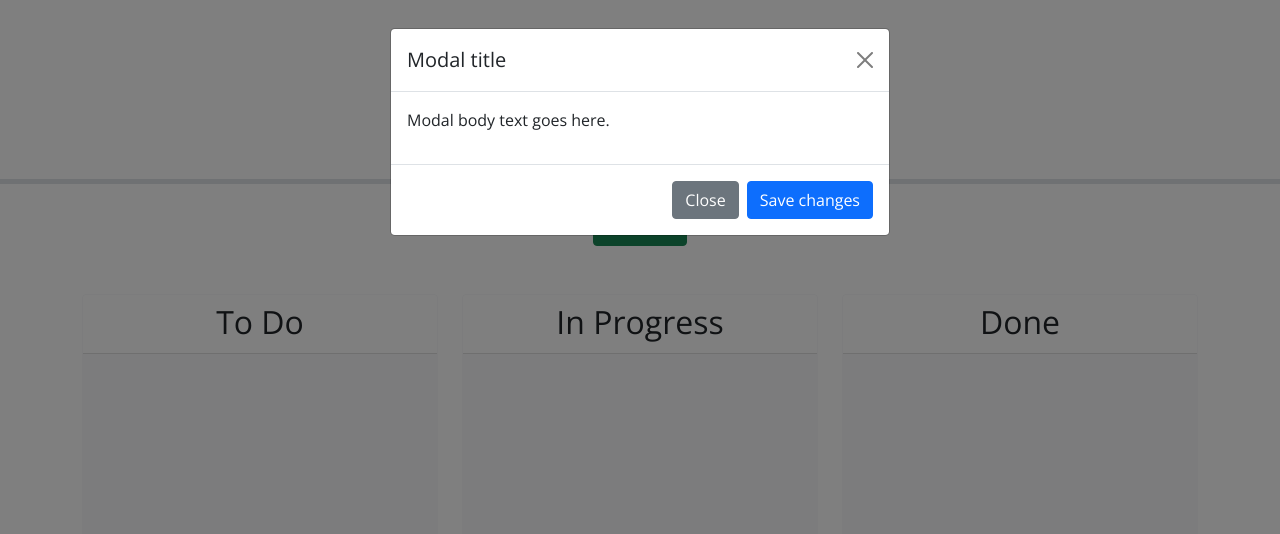
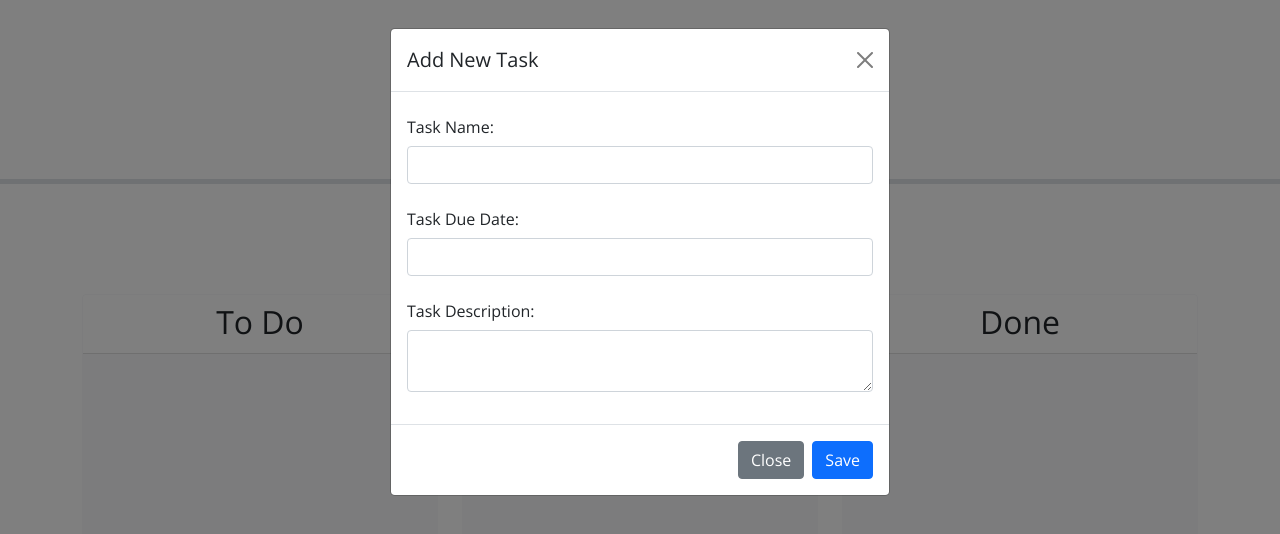
Before and after one commit to zoniaramirez/task-board, a plain HTML site: page index.html in a window 1280 px wide. Both pictures are taken after a click on the button "Add Task". Drawn offline with nearby package versions, Linux system fonts and the light colour scheme.

Commit message:
updated modal

```diff
--- a/index.html
+++ b/index.html
@@ -21,19 +21,32 @@
   </header>
 
 <!-- Modal -->
-<div class="modal" tabindex="-1" id="formModal">
+<div class="modal fade" id="formModal" tabindex="-1" aria-labelledby="exampleModalLabel" aria-hidden="true">
   <div class="modal-dialog">
     <div class="modal-content">
       <div class="modal-header">
-        <h5 class="modal-title">Modal title</h5>
+        <h1 class="modal-title fs-5" id="exampleModalLabel">Add New Task</h1>
         <button type="button" class="btn-close" data-bs-dismiss="modal" aria-label="Close"></button>
       </div>
       <div class="modal-body">
-        <p>Modal body text goes here.</p>
+        <form>
+          <div class="mb-3">
+            <label for="recipient-name" class="col-form-label">Task Name:</label>
+            <input type="text" class="form-control" id="recipient-name">
+          </div>
+          <div class="mb-3">
+            <label for="recipient-name" class="col-form-label">Task Due Date:</label>
+            <input type="text" class="form-control" id="recipient-name">
+          </div>
+          <div class="mb-3">
+            <label for="message-text" class="col-form-label">Task Description:</label>
+            <textarea class="form-control" id="message-text"></textarea>
+          </div>
+        </form>
       </div>
       <div class="modal-footer">
         <button type="button" class="btn btn-secondary" data-bs-dismiss="modal">Close</button>
-        <button type="button" class="btn btn-primary">Save changes</button>
+        <button type="button" class="btn btn-primary">Save</button>
       </div>
     </div>
   </div>
```
